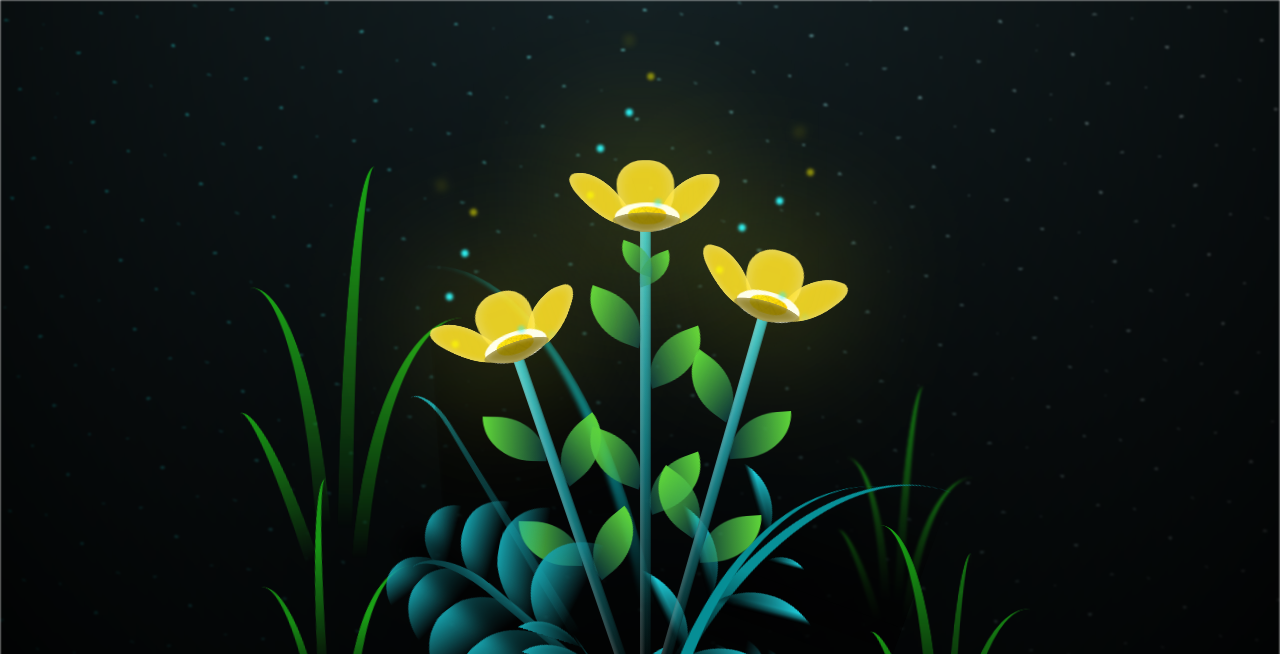
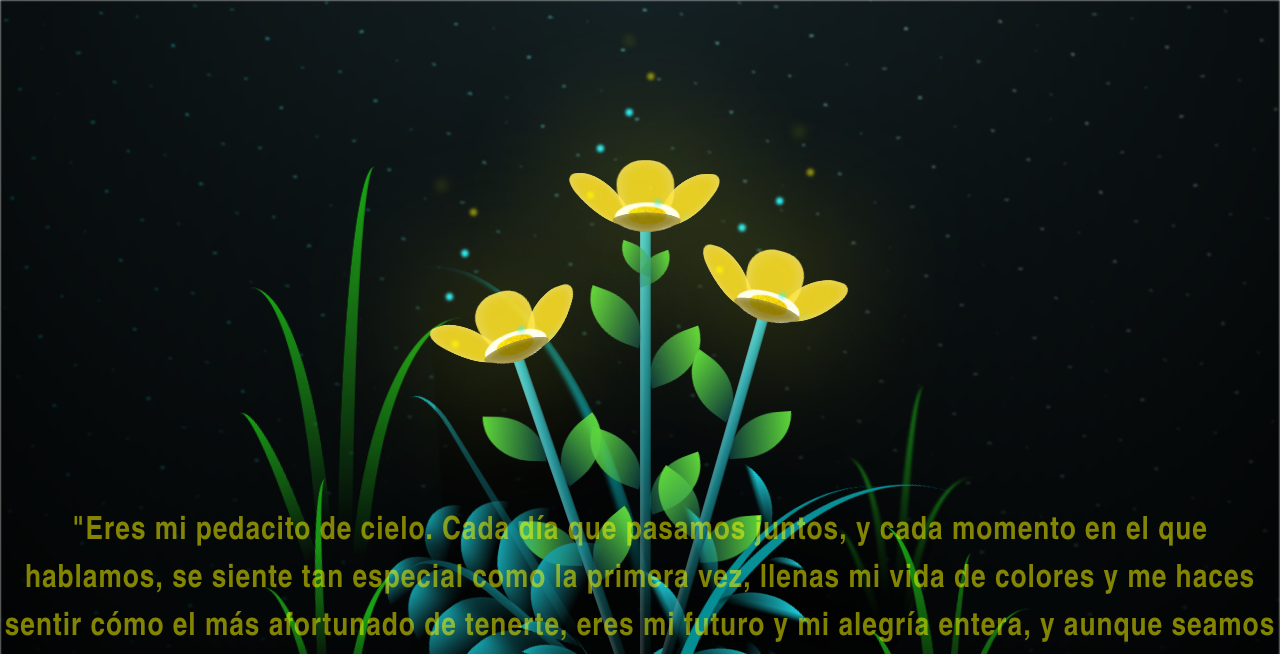
Before and after one commit to jprleon/Flores2.0, a plain HTML site: page flower.html in a window 1280 px wide. Shown: the top 654 px of the page. Drawn offline with Linux system fonts and the light colour scheme.

Commit message:
Update flower.html

```diff
--- a/flower.html
+++ b/flower.html
@@ -14,7 +14,7 @@
 
     </div>
 
-    <h1 class="titulo">Gracias por estar conmigo mi cielo</h1>
+    <h1 class="titulo">"Eres mi pedacito de cielo. Cada día que pasamos juntos, y cada momento en el que hablamos, se siente tan especial como la primera vez, llenas mi vida de colores y me haces sentir cómo el más afortunado de tenerte, eres mi futuro y mi alegría entera, y aunque seamos novios, me gustaría pedirte, ¿Serías mi San Valentín?"</h1>
     <div class="night"></div>
     <div class="flowers">
       <div class="flower flower--1">
```
